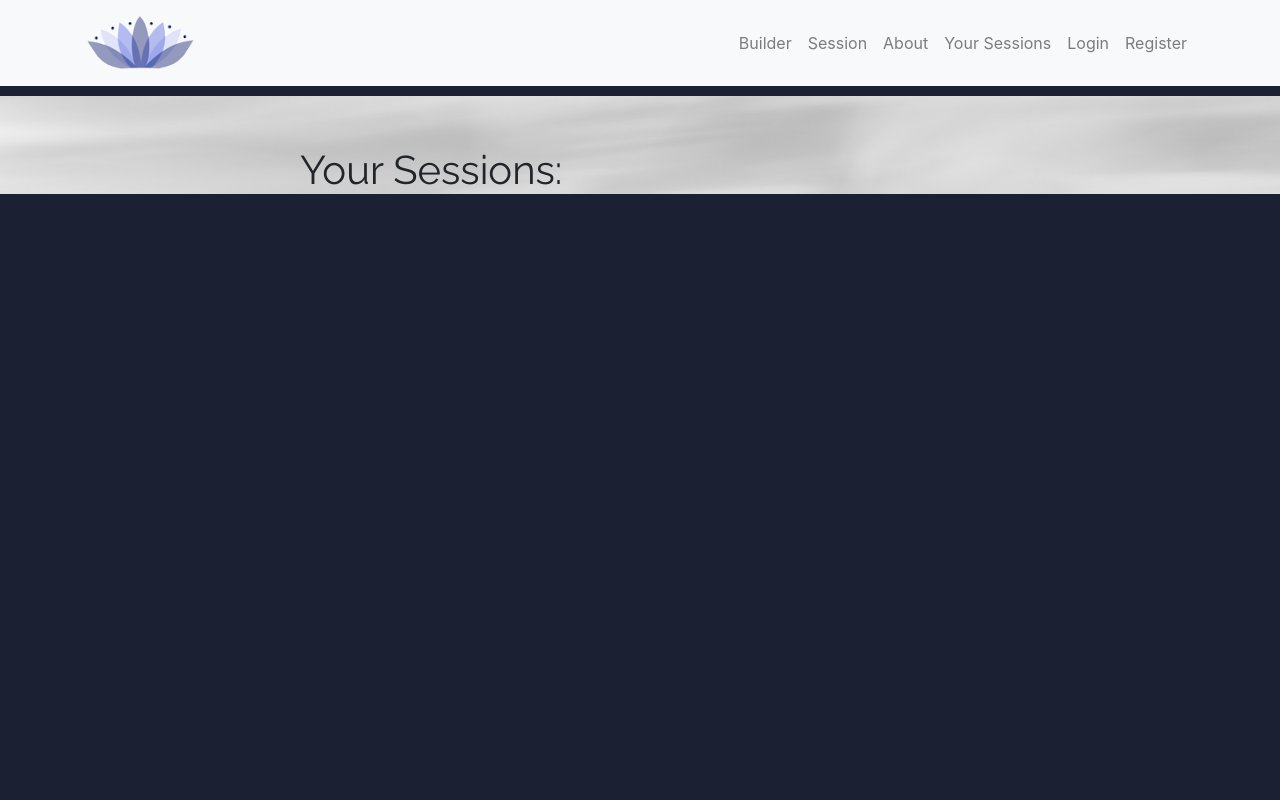
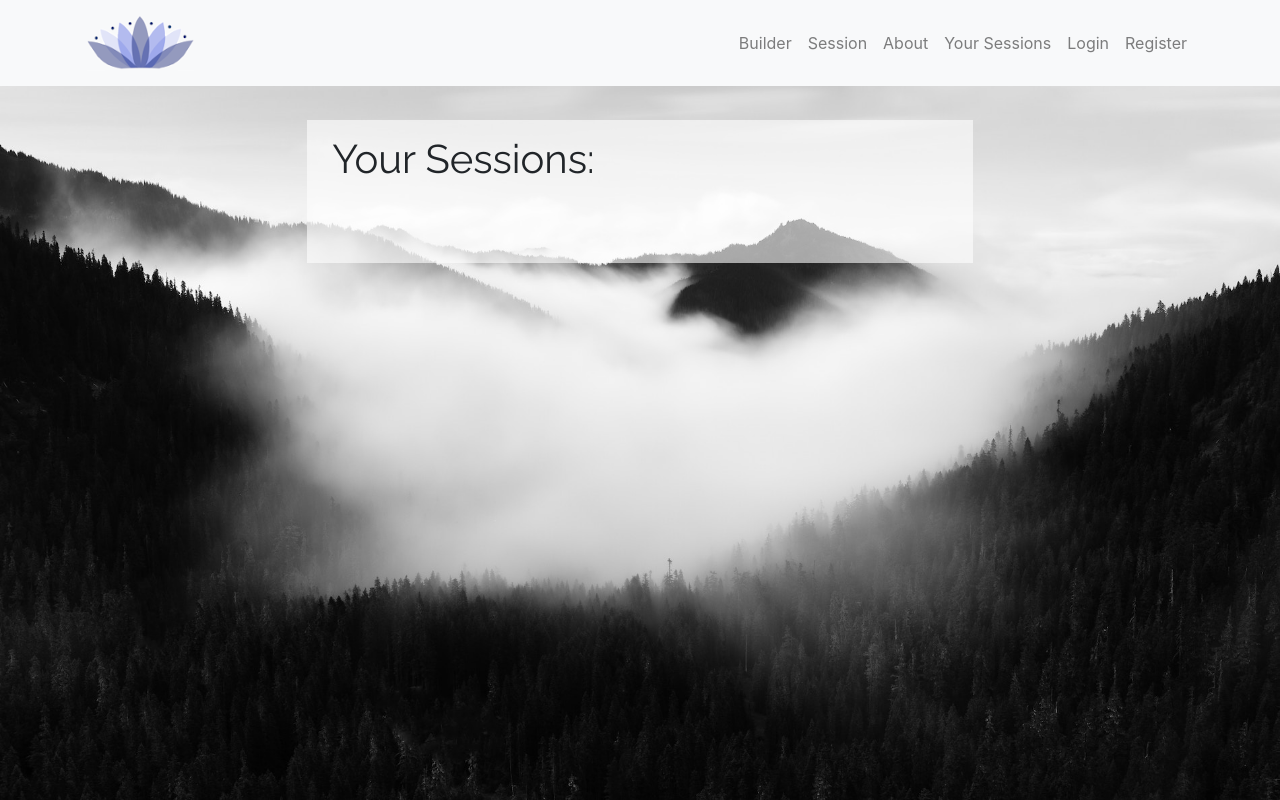
Before and after one commit to Luke-Berzins/Reflexion, a React (Create React App) app in the folder client/: page /yoursessions in a window 1280 px wide. Built offline with nearby package versions, Linux system fonts and the light colour scheme; no server answers.

Commit message:
added more css for yourSession page

```diff
--- a/client/src/components/Home.scss
+++ b/client/src/components/Home.scss
@@ -43,8 +43,8 @@
 #bg_image {
   @include bkg-img-transition("../img/bg-masthead-1.png","../img/bg-masthead.png");
   background-size: cover;
-  width:119rem;
-  height:65rem;
+  width:100vw;
+  height:100vh;
   // line-height:300px;
   cursor:pointer;
 }
--- a/client/src/components/Usersession.jsx
+++ b/client/src/components/Usersession.jsx
@@ -6,8 +6,8 @@ export default function Usersession(props) {
     <div className='usersession'>
 
       <h1>{props.name}</h1>
-      <div>
-        <button className="btn btn-info" onClick={() => window.locatio= `/session/${props.id}`}>Start</button>
+      <div className='buttons'>
+        <button className="btn btn-info" onClick={() => window.location= `/session/${props.id}`}>Start</button>&nbsp;&nbsp;&nbsp;
         <button className="btn btn-danger" type='submit'>Delete</button>
       </div>
     </div>
--- a/client/src/components/Yoursessions.jsx
+++ b/client/src/components/Yoursessions.jsx
@@ -4,14 +4,15 @@ import UsersessionList from './UsersessionList'
 export default function Yoursessions(props) {
 
   return (
-    <div className="yoursessions">
-      <br></br>
-      <br></br>
-      <br></br>
-      <br></br>
-      <div className="sessionList">
-      <h1>Your Sessions:</h1>
-      <UsersessionList />
+    <div id="sessions-wrapper">
+      <div className="yourSessions">
+        <div className="sessionList">
+        <h1>Your Sessions:</h1>
+        <br></br>
+        <br></br>
+        <UsersessionList />
+        <br></br>
+        </div>
       </div>
     </div>
   );
--- a/client/src/components/Yoursessions.scss
+++ b/client/src/components/Yoursessions.scss
@@ -1,13 +1,28 @@
+#sessions-wrapper {
+  background-image: url('../img/bg-masthead-m.jpg');
+  background-size: cover;
+  width: 100vw;
+  height:100vh;
+  font-family: 'Raleway', sans-serif !important;
+
+}
+.yourSessions {
+  padding-top: 15vh;
+  margin-left: 24vw;
+  margin-right: 24vw;
+  margin-bottom: 100px;
+ }
+
 .sessionList {
-  background-color: white;
-  padding-left: 300px;
-  padding-top: 50px;
-  padding-right: 300px;
-  background-image: url('../img/bg-masthead-m.jpg');
-  font-family: 'Raleway', sans-serif !important;
-  background-size: cover;
-  width:100%;
-  height:100%;
+  padding-top: 15px;
+
+  background-color: rgb(255, 255, 255, 0.6);
+  padding-left: 25px;
+  // padding-top: 50px;
+  padding-right: 25px;
+  // background-size: cover;
+  // width:100%;
+  // height:100%;
 
 
   .usersession {
```
